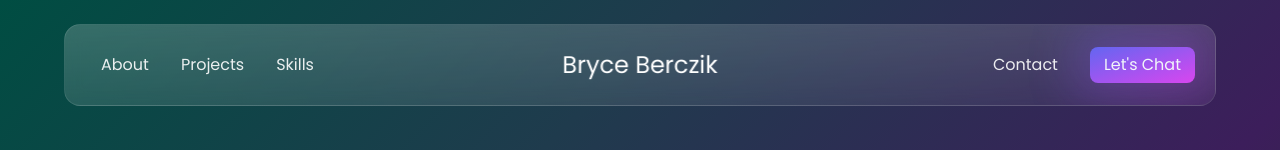
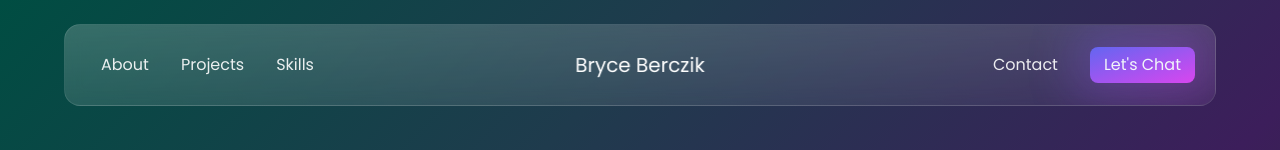
Before and after one commit to bryceberczik/portfolio, a React (Vite) app: page / in a window 1280 px wide. Shown: the top 150 px of the page. Built offline with nearby package versions, Linux system fonts and the light colour scheme.

Commit message:
adjusted header size

```diff
--- a/src/components/Header.tsx
+++ b/src/components/Header.tsx
@@ -63,7 +63,7 @@ const Cursor = ({ hovered, scope }: any) => {
 };
 
 const Logo = () => (
-  <span className="pointer-events-none relative left-0 top-[50%] z-10 text-2xl text-white mix-blend-overlay md:absolute md:left-[50%] md:-translate-x-[50%] md:-translate-y-[50%]">
+  <span className="pointer-events-none relative left-0 top-[50%] z-10 text-xl text-white mix-blend-overlay md:absolute md:left-[50%] md:-translate-x-[50%] md:-translate-y-[50%]">
     Bryce Berczik
   </span>
 );
```
